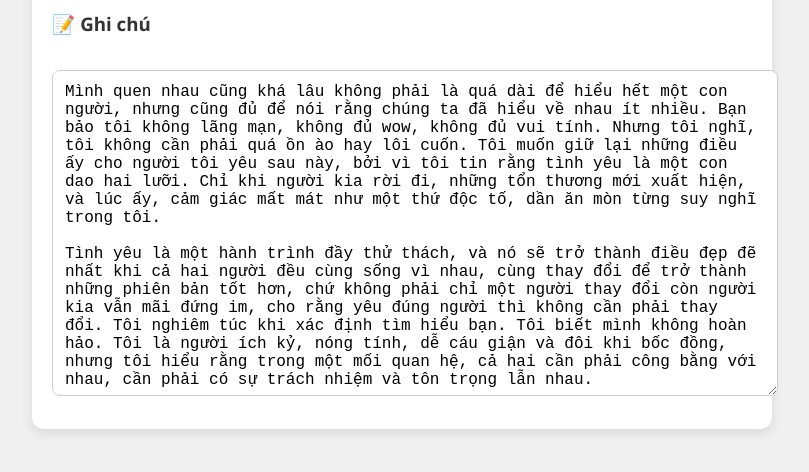
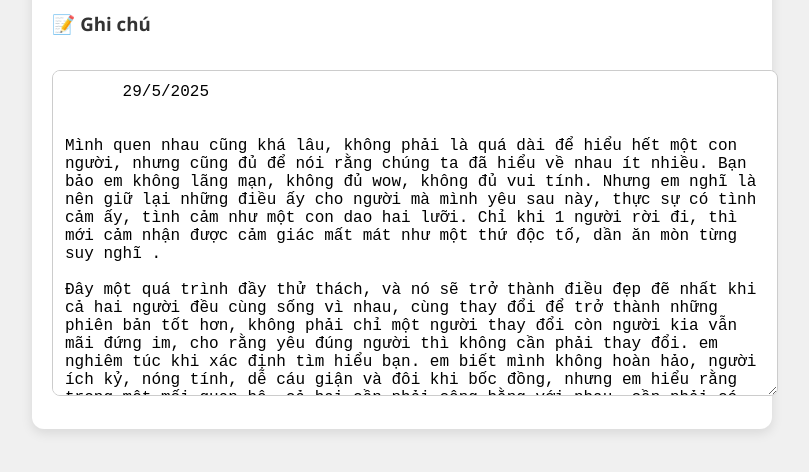
Before and after one commit to 17th11/29-5-2025, a plain HTML site: page index.html in a window 1280 px wide. Shown: the part 214-686 px from the top of the page, without its empty margins (238-1047 px from the left). Drawn offline with Linux system fonts and the light colour scheme.

Commit message:
index.html

```diff
--- a/index.html
+++ b/index.html
@@ -55,33 +55,103 @@
       <iframe
         allow="autoplay"
         scrolling="no"
-        src="https://w.soundcloud.com/player/?url=https%3A//soundcloud.com/17th11/sets/untitled-playlist-4&color=%23ff5500&auto_play=false&show_artwork=false"
+        src="https://w.soundcloud.com/player/?url=https%3A//soundcloud.com/hyuraaa/van-gogh-feat-ashley-alisha-dept&color=%23ff5500&auto_play=false&show_artwork=false"
       ></iframe>
     </div>
 
     <h3>📝 Ghi chú</h3>
     <textarea id="note" aria-label="Ghi chú cá nhân" placeholder="Viết điều bạn nghĩ ở đây...">
-Mình quen nhau cũng khá lâu không phải là quá dài để hiểu hết một con người, nhưng cũng đủ để nói rằng chúng ta đã hiểu về nhau ít nhiều. Bạn bảo tôi không lãng mạn, không đủ wow, không đủ vui tính. Nhưng tôi nghĩ, tôi không cần phải quá ồn ào hay lôi cuốn. Tôi muốn giữ lại những điều ấy cho người tôi yêu sau này, bởi vì tôi tin rằng tình yêu là một con dao hai lưỡi. Chỉ khi người kia rời đi, những tổn thương mới xuất hiện, và lúc ấy, cảm giác mất mát như một thứ độc tố, dần ăn mòn từng suy nghĩ trong tôi.
+      29/5/2025
 
-Tình yêu là một hành trình đầy thử thách, và nó sẽ trở thành điều đẹp đẽ nhất khi cả hai người đều cùng sống vì nhau, cùng thay đổi để trở thành những phiên bản tốt hơn, chứ không phải chỉ một người thay đổi còn người kia vẫn mãi đứng im, cho rằng yêu đúng người thì không cần phải thay đổi. Tôi nghiêm túc khi xác định tìm hiểu bạn. Tôi biết mình không hoàn hảo. Tôi là người ích kỷ, nóng tính, dễ cáu giận và đôi khi bốc đồng, nhưng tôi hiểu rằng trong một mối quan hệ, cả hai cần phải công bằng với nhau, cần phải có sự trách nhiệm và tôn trọng lẫn nhau.
 
-Mối quan hệ cần sự chủ động từ cả hai phía. Tôi đã từng nói rằng tôi cũng có lúc mệt mỏi, đôi khi cảm thấy chán nản và lười biếng. Nhưng tôi không muốn bỏ lỡ bạn. Gặp nhau là duyên số, còn việc bên nhau hay không, thì là do sự cố gắng của cả hai. Nếu lỡ không được, tôi sẽ chẳng ân hận, nhưng nếu lỡ được thì sao? Tôi sẽ không để cơ hội vụt qua.
+Mình quen nhau cũng khá lâu, không phải là quá dài để hiểu hết một con người, nhưng cũng đủ để nói rằng chúng ta đã hiểu về nhau ít nhiều. Bạn bảo em không lãng mạn, không đủ wow, không đủ vui tính. Nhưng em nghĩ là nên giữ lại những điều ấy cho người mà mình yêu sau này, thực sự có tình cảm ấy, tình cảm như một con dao hai lưỡi. Chỉ khi 1 người rời đi, thì mới cảm nhận được cảm giác mất mát như một thứ độc tố, dần ăn mòn từng suy nghĩ .
 
-Tôi là người suy nghĩ khá nhiều, nhưng vì tôi cảm thấy an toàn với điều đó. Dù vậy, tôi cũng hiểu rằng bạn cũng có những vấn đề của riêng mình. Bạn nóng tính, bảo thủ và đôi khi cực đoan. Bạn không dễ nghe lời khuyên, bạn luôn luôn cho rằng mình đúng, và không quan tâm đến ý kiến của ai. Tôi không phủ nhận rằng những suy nghĩ ấy đôi khi rất độc hại, giống như một người ái kỷ, luôn tự cho mình là trung tâm. Đôi khi, chỉ một câu hỏi cũng có thể khiến chúng ta cãi vã.
+Đây một quá trình đầy thử thách, và nó sẽ trở thành điều đẹp đẽ nhất khi cả hai người đều cùng sống vì nhau, cùng thay đổi để trở thành những phiên bản tốt hơn, không phải chỉ một người thay đổi còn người kia vẫn mãi đứng im, cho rằng yêu đúng người thì không cần phải thay đổi. em nghiêm túc khi xác định tìm hiểu bạn. em biết mình không hoàn hảo, người ích kỷ, nóng tính, dễ cáu giận và đôi khi bốc đồng, nhưng em hiểu rằng trong một mối quan hệ, cả hai cần phải công bằng với nhau, cần phải có sự trách nhiệm và tôn trọng lẫn nhau.
 
-Tình cảm khác với tình bạn. Tình bạn chỉ đơn giản là nhìn nhận những phần nổi của nhau, nhưng tình yêu thì đòi hỏi phải nhìn thấu cả những tầng băng chìm mà người kia giấu kín, và dù có như thế, chúng ta vẫn chấp nhận nó. Tình bạn mang lại niềm vui, còn tình yêu lại là một mớ hỗn độn của cảm xúc và ý chí, là sự hòa quyện của niềm vui và nỗi buồn đan xen. Chúng ta chỉ có một cuộc đời, và chỉ có một cơ hội để yêu thương thật sự.
+Hơn hết mối quan hệ cần sự chủ động từ cả hai phía. em không muốn bỏ lỡ bạn. Gặp nhau là duyên số, còn việc bên nhau hay không, thì là do sự cố gắng của cả hai. Lỡ không được thì sao? Lỡ được thì sao?.
 
-Chúng ta không biết liệu người này sẽ ở bên mình bao lâu, liệu người kia sẽ gặp mình bao lần nữa. Mỗi cuộc gặp gỡ đều mang một ý nghĩa riêng, nhưng đôi khi, ta lại không nhận ra giá trị thật sự của nó cho đến khi có thể mất đi.triệu hạt mưa không giọt nào rơi nhầm chỗ
-những người ta gặp không ai là ngẫu nhiên Nếu hôm nay là ngày cuối cùng ta gặp nhau, liệu chúng ta có đủ dũng cảm để nói ra những điều chưa từng thổ lộ, để không còn phải nuối tiếc về những lời chưa kịp nói?
+Em hiểu rằng bạn cũng có những vấn đề của riêng mình. Bạn nóng tính, bảo thủ và đôi khi cực đoan. Bạn không dễ nghe lời khuyên, bạn luôn luôn cho rằng mình đúng, và không quan tâm đến ý kiến của ai. Em không phủ nhận rằng những suy nghĩ ấy đôi khi rất độc hại. Đôi khi, chỉ một câu hỏi cũng có thể khiến chúng ta cãi vã.
 
-Có lẽ chúng ta không hợp nhau, nếu không thể thành đôi, thì thôi. Đành buông bỏ để bạn thoải mái, vui vẻ lên nhé. Mọi thứ rồi sẽ ổn thôi, Lâu dần, bạn cũng sẽ tìm được một người phù hợp hơn với mình. Còn tôi, chỉ là một đoạn ký ức, chẳng đáng để bạn nhớ tới
+Tình cảm khác với tình bạn. Tình bạn chỉ đơn giản là nhìn nhận những phần nổi của nhau, nhưng tình yêu thì đòi hỏi phải nhìn thấu cả những tầng băng chìm mà người kia giấu kín, và dù có cả những khuyết điểm, chúng ta vẫn chấp nhận nó. Tình bạn mang lại niềm vui, còn tình yêu lại là một mớ hỗn độn của cảm xúc và ý chí, là sự hòa quyện của niềm vui và nỗi buồn đan xen. Chúng ta chỉ có một cuộc đời, và chỉ có một cơ hội để yêu thương thật sự.
+
+Chúng ta không biết liệu người này sẽ ở bên mình bao lâu, liệu người kia sẽ gặp mình bao lần nữa. Mỗi cuộc gặp gỡ đều mang một ý nghĩa riêng, nhưng đôi khi, ta lại không nhận ra giá trị thật sự của nó cho đến khi nó mất đi.
+Nếu hôm nay là ngày cuối cùng ta gặp nhau, liệu chúng ta có đủ dũng cảm để nói ra những điều chưa từng thổ lộ, để không còn phải nuối tiếc về những lời chưa kịp nói?
+
+Có lẽ chúng mình không hợp nhau, dưa chín ép không ngọt, nếu không thể thành thì không nên cố gượng ép bạn ha. để bạn thoải mái sau này quá là vui luôn ấy nhỉ. Lâu dần, bạn cũng sẽ tìm được một người phù hợp hơn với mình. Còn em chỉ là một đoạn ký ức, chẳng đáng để bạn nhớ tới
 
 P/s:
+
+
 
 trả cá về với nước
 trả thuyền về với bờ
 như chưa từng hẹn ước
 tất cả là tình cờ
+
+
+
+
+
+
+
+
+
+
+
+
+
+
+
+
+
+
+
+
+
+
+
+
+
+
+
+
+
+
+
+
+
+
+
+
+
+
+
+
+
+
+
+
+
+
+
+
+
+
+
+
+
+
+
+
+
+
+
+
+
+
+
+Chắc là sự kiên trì của em là vô ích mất rồi
+Ở nơi sâu nhất của lòng mình, liệu bạn có nghĩ giống em?
     </textarea>
     <div id="last-updated"></div>
   </div>
```
